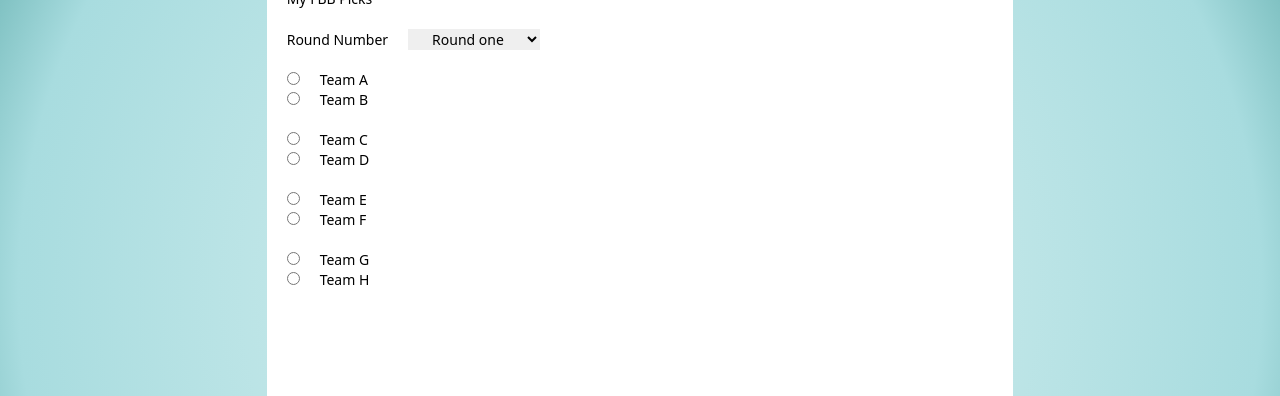
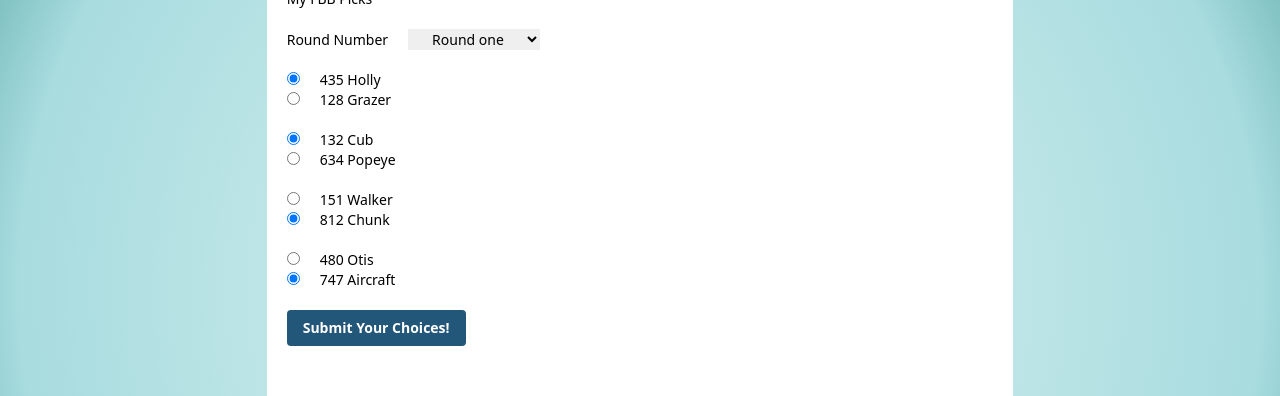
Before and after one commit to KatMai-Fantasy-League/katmaiFantasyLeague, a React app: page /myBracket in a window 1280 px wide. Shown: the part 153-549 px from the top of the page. Built offline with nearby package versions, Linux system fonts and the light colour scheme.

Commit message:
updates to dataParsers

```diff
--- a/client/App.jsx
+++ b/client/App.jsx
@@ -7,10 +7,11 @@ import LayOut from './components/LayOut';
 import LoginPage from './components/pages/LoginPage';
 import MyBracket from './components/pages/MyBracket';
 import CurrentBracket from './components/pages/CurrentBracket';
-import { rounds } from './data/myCurrentRounds';
+import { bears, myPicks } from './data/myCurrentBracket';
+import { convertFromSQL } from './utils/sqlConvertFrom';
 
 function App() {
-  const [myBracket, setMyBracket] = useState(rounds);
+  const [myBracket, setMyBracket] = useState(convertFromSQL(bears, myPicks));
 
   return (
     <BrowserRouter>
--- a/client/components/BracketForm.jsx
+++ b/client/components/BracketForm.jsx
@@ -1,13 +1,11 @@
 import React, { useEffect, useState } from 'react';
-import MyBracket from './pages/MyBracket';
+import { convertToSQL } from '../utils/sqlConvertTo';
 
 function BracketForm(props) {
   const [rdIdx, setRdIdx] = useState(0);
-
   const { myBracket, setMyBracket } = props;
 
-  console.log(myBracket);
-
+  // for rounds drop-down
   const roundOptions = myBracket.map((item, idx) => {
     if (idx !== myBracket.length - 1) {
       return (
@@ -18,6 +16,7 @@ function BracketForm(props) {
     }
   });
 
+  // form to select each round's winners in bracket
   const matchupSelections = myBracket[rdIdx].seeds.map((item, idx) => {
     const handleChange = (e) => {
       const newBracket = [...myBracket];
@@ -45,6 +44,7 @@ function BracketForm(props) {
 
     const pairIdx = idx;
 
+    // pair of radio buttons between each section of bracket
     const pairItems = item.teams.map((item, idx) => {
       return (
         <div key={idx}>
@@ -68,6 +68,11 @@ function BracketForm(props) {
     );
   });
 
+  const handleClick = () => {
+    const forDB = convertToSQL(myBracket);
+    console.log(forDB);
+  };
+
   return (
     <div>
       <h2 className='my-5'>My FBB Picks</h2>
@@ -78,7 +83,16 @@ function BracketForm(props) {
       >
         {roundOptions}
       </select>
-      <form>{matchupSelections}</form>
+      <form>
+        {matchupSelections}
+        <button
+          className='bg-blue-sapphire-100 hover:underline text-white font-bold py-2 px-4 rounded'
+          type='Button'
+          onClick={handleClick}
+        >
+          Submit Your Choices!
+        </button>
+      </form>
     </div>
   );
 }
--- /dev/null
+++ b/client/data/myCurrentBracket.js
@@ -0,0 +1,20 @@
+export const bears = [
+  { id: 1, name: '435 Holly' },
+  { id: 2, name: '128 Grazer' },
+  { id: 3, name: '132 Cub' },
+  { id: 4, name: '634 Popeye' },
+  { id: 5, name: '151 Walker' },
+  { id: 6, name: '812 Chunk' },
+  { id: 7, name: '480 Otis' },
+  { id: 8, name: '747 Aircraft' },
+];
+
+export const myPicks = [
+  { rd: 'r0p0', bear1_id: 1, bear2_id: 2, winner_id: 1 },
+  { rd: 'r0p1', bear1_id: 3, bear2_id: 4, winner_id: 3 },
+  { rd: 'r0p2', bear1_id: 5, bear2_id: 6, winner_id: 6 },
+  { rd: 'r0p3', bear1_id: 7, bear2_id: 8, winner_id: 8 },
+  { rd: 'r1p0', bear1_id: 1, bear2_id: 3, winner_id: 3 },
+  { rd: 'r1p1', bear1_id: 6, bear2_id: 8, winner_id: 8 },
+  { rd: 'r2p0', bear1_id: 3, bear2_id: 8, winner_id: 8 },
+];
--- a/client/data/myCurrentRounds.js
+++ /dev/null
@@ -1,74 +0,0 @@
-export const rounds = [
-  {
-    title: 'Round one',
-    seeds: [
-      {
-        id: 0,
-        date: new Date().toDateString(),
-        teams: [
-          { name: 'Team A', winner: false },
-          { name: 'Team B', winner: false },
-        ],
-      },
-      {
-        id: 1,
-        date: new Date().toDateString(),
-        teams: [
-          { name: 'Team C', winner: false },
-          { name: 'Team D', winner: false },
-        ],
-      },
-      {
-        id: 2,
-        date: new Date().toDateString(),
-        teams: [
-          { name: 'Team E', winner: false },
-          { name: 'Team F', winner: false },
-        ],
-      },
-      {
-        id: 3,
-        date: new Date().toDateString(),
-        teams: [
-          { name: 'Team G', winner: false },
-          { name: 'Team H', winner: false },
-        ],
-      },
-    ],
-  },
-  {
-    title: 'Round two',
-    seeds: [
-      {
-        id: 0,
-        date: new Date().toDateString(),
-        teams: [{}, {}],
-      },
-      {
-        id: 1,
-        date: new Date().toDateString(),
-        teams: [{}, {}],
-      },
-    ],
-  },
-  {
-    title: 'Finals',
-    seeds: [
-      {
-        id: 1,
-        date: new Date().toDateString(),
-        teams: [{}, {}],
-      },
-    ],
-  },
-  {
-    title: 'Winner',
-    seeds: [
-      {
-        id: 1,
-        date: new Date().toDateString(),
-        teams: [{}],
-      },
-    ],
-  },
-];
--- /dev/null
+++ b/client/utils/sqlConvertFrom.js
@@ -0,0 +1,66 @@
+export const convertFromSQL = (list, picks) => {
+  const bracketObj = [
+    {
+      title: 'Round one',
+      seeds: [],
+    },
+    {
+      title: 'Round two',
+      seeds: [],
+    },
+    {
+      title: 'Finals',
+      seeds: [],
+    },
+    {
+      title: 'Winner',
+      seeds: [],
+    },
+  ];
+
+  // convert picks bear ID to bear name ? can remove
+  picks = picks.map((item) => {
+    const bear1_name = list.filter((ele) => ele.id === item.bear1_id)[0].name;
+    const bear2_name = list.filter((ele) => ele.id === item.bear2_id)[0].name;
+    const winner_name = list.filter((ele) => ele.id === item.winner_id)[0].name;
+    return { ...item, bear1_name, bear2_name, winner_name };
+  });
+
+  // map all entries, except the winner
+  for (let i = 0; i < bracketObj.length - 1; i++) {
+    const round = picks.filter((ele) => ele.rd[1] === i.toString());
+    round.forEach((ele) => {
+      const targetObj = {
+        id: ele.rd,
+        date: new Date().toDateString(),
+        teams: [
+          {
+            id: ele.bear1_id,
+            name: ele.bear1_name,
+            winner: ele.bear1_id === ele.winner_id,
+          },
+          {
+            id: ele.bear2_id,
+            name: ele.bear2_name,
+            winner: ele.bear2_id === ele.winner_id,
+          },
+        ],
+      };
+
+      bracketObj[i].seeds.push(targetObj);
+    });
+  }
+
+  // map additional entry for the winner
+  const round = picks.filter((ele) => ele.rd[1] === '2');
+  const targetObj = {
+    id: 'r3p0',
+    date: new Date().toDateString(),
+    teams: [
+      { id: round[0].winner_id, name: round[0].winner_name, winner: true },
+    ],
+  };
+
+  bracketObj[3].seeds.push(targetObj);
+  return bracketObj;
+};
--- /dev/null
+++ b/client/utils/sqlConvertTo.js
@@ -0,0 +1,15 @@
+export const convertToSQL = (picks) => {
+  const result = [];
+  for (let i = 0; i < picks.length - 1; i++) {
+    picks[i].seeds.forEach((ele) => {
+      const resultObj = {};
+      resultObj.rd = ele.id;
+      resultObj.bear1_id = ele.teams[0].id;
+      resultObj.bear2_id = ele.teams[1].id;
+      ele.teams[0].winner && (resultObj.winner_id = ele.teams[0].id);
+      ele.teams[1].winner && (resultObj.winner_id = ele.teams[1].id);
+      result.push(resultObj);
+    });
+  }
+  return result;
+};
```
